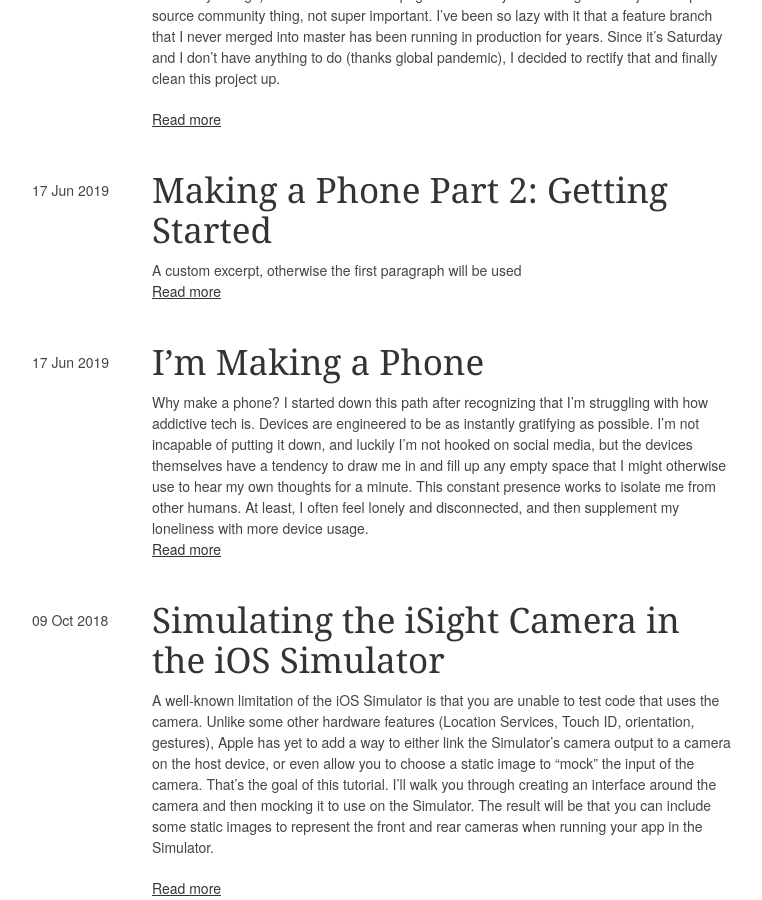
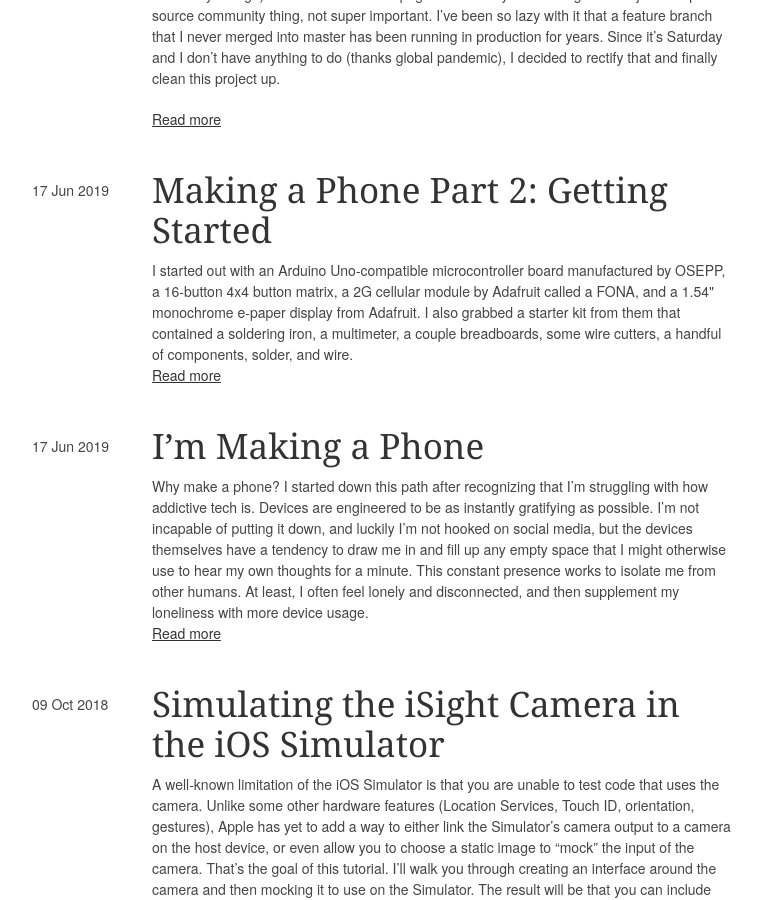
Before and after one commit to zacstewart/zacstewart.github.io, a Jekyll site: the page built from index.html, in a window 1280 px wide and 900 px high, scrolled down 894 px. Shown: the whole window, without its empty margins (378-1140 px from the left). Built offline with Jekyll 4.4.1, drawn with Linux system fonts in a browser that asks for light colours.

Commit message:
Fix phonium part 2 excerpt

```diff
--- a/_posts/2019-16-17-making-a-phone-part-2-getting-started.md
+++ b/_posts/2019-16-17-making-a-phone-part-2-getting-started.md
@@ -3,7 +3,7 @@ layout: post
 title: "Making a Phone Part 2: Getting Started"
 date: "2019-06-17 00:19:10"
 excerpt: |
-  A custom excerpt, otherwise the first paragraph will be used
+  I started out with an Arduino Uno-compatible microcontroller board manufactured by OSEPP, a 16-button 4x4 button matrix, a 2G cellular module by Adafruit called a FONA, and a 1.54" monochrome e-paper display from Adafruit. I also grabbed a starter kit from them that contained a soldering iron, a multimeter, a couple breadboards, some wire cutters, a handful of components, solder, and wire.
 image: /images/making-a-phone-part-2-getting-started.jpg
 tags:
   - hardware
```
